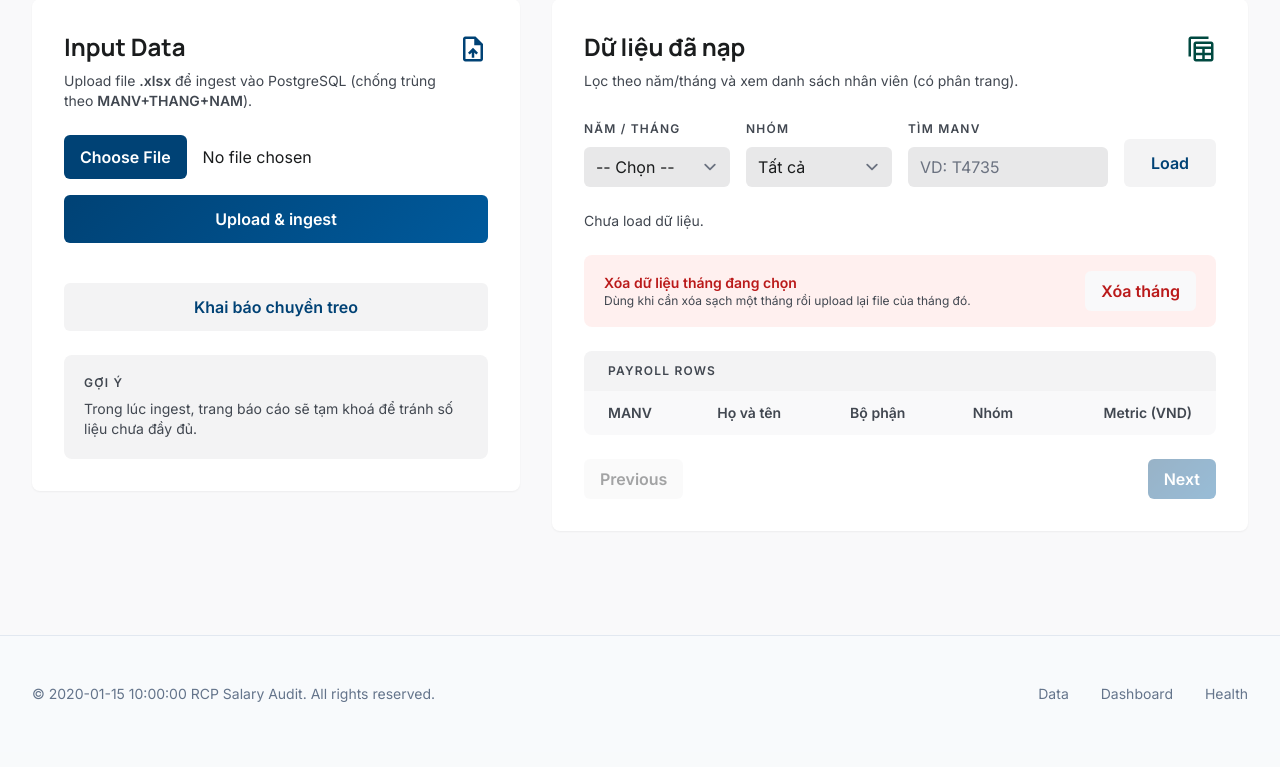
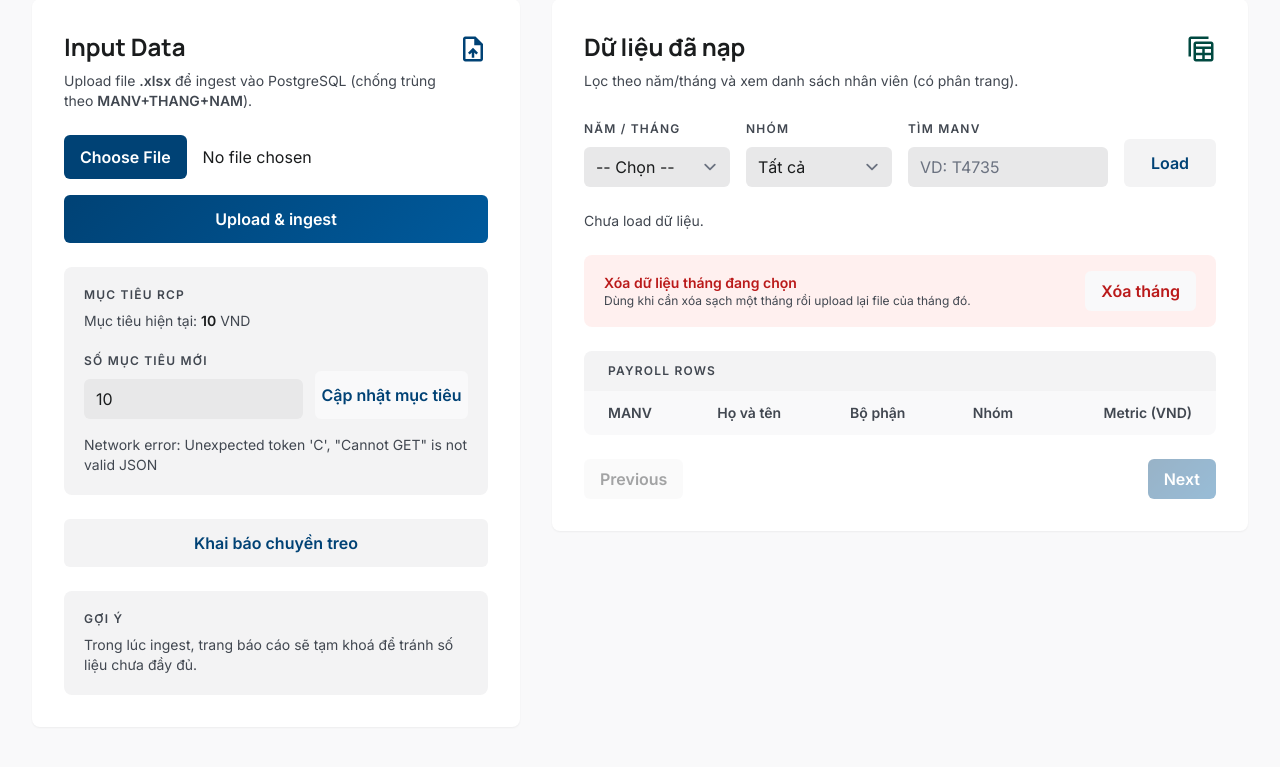
Before and after one commit to yuHM1512/general-dept, a Python web app: template templates/data_rcp.html in a window 1280 px wide. Shown: the part 105-872 px from the top of the page. Before the commit the page ends 807 px from the top, so only its background shows below. Run offline with Jinja, Linux system fonts and the light colour scheme; the template is opened without the code that fills it: most values are stand-ins (such as "Sample title", 1, 10 or a date in 2020); lists and menus that the app fills with data are empty; some libraries are stand-ins or nearby versions.

Commit message:
update set up muc tieu rcp

```diff
--- a/app/main.py
+++ b/app/main.py
@@ -377,6 +377,7 @@ def data_page(request: Request) -> HTMLResponse:
             "request": request,
             "app_name": settings.app_name,
             "target_salary_vnd_fmt": _fmt_vnd(settings.target_salary_vnd),
+            "target_salary_vnd": settings.target_salary_vnd,
             "now_year": datetime.utcnow().year,
             "active_nav": "rcp_data",
             "user": _current_user(request),
--- a/templates/base.html
+++ b/templates/base.html
@@ -134,7 +134,7 @@
         </div>
         <div class="flex items-center gap-3">
           <div class="hidden sm:block text-sm text-on-surface-variant">
-            Mục tiêu: <span class="font-semibold text-on-surface">{{ target_salary_vnd_fmt }}</span> VND
+            Mục tiêu: <span id="targetSalaryHeader" class="font-semibold text-on-surface">{{ target_salary_vnd_fmt }}</span> VND
           </div>
           {% if user %}
           <div class="hidden lg:flex items-center gap-2 text-sm text-slate-700 bg-white/70 border border-slate-200 rounded-full px-3 py-1">
--- a/templates/data_rcp.html
+++ b/templates/data_rcp.html
@@ -31,6 +31,34 @@
             Upload & ingest
           </button>
           <div id="uploadStatus" class="text-sm text-on-surface-variant"></div>
+        </form>
+
+        <form id="targetSalaryForm" class="space-y-4 rounded-xl bg-surface-container-low p-5">
+          <div>
+            <div class="text-xs font-semibold tracking-widest text-on-surface-variant uppercase">Mục tiêu RCP</div>
+            <div class="mt-2 text-sm text-on-surface-variant">
+              Mục tiêu hiện tại: <span id="currentTargetSalaryText" class="font-bold text-on-surface">{{ target_salary_vnd_fmt }}</span> VND
+            </div>
+          </div>
+          <div class="grid grid-cols-1 md:grid-cols-12 gap-3 items-end">
+            <div class="md:col-span-7">
+              <label class="text-xs font-semibold tracking-widest text-on-surface-variant uppercase">Số mục tiêu mới</label>
+              <input
+                id="targetSalaryInput"
+                type="text"
+                inputmode="numeric"
+                value="{{ target_salary_vnd }}"
+                class="mt-2 w-full rounded-md bg-surface-container-high border-0 focus:ring-2 focus:ring-primary/40"
+                placeholder="VD: 5600000"
+              />
+            </div>
+            <div class="md:col-span-5">
+              <button type="submit" class="w-full py-3 rounded-md font-bold text-primary bg-surface hover:bg-surface-container-high transition-all">
+                Cập nhật mục tiêu
+              </button>
+            </div>
+          </div>
+          <div id="targetSalaryStatus" class="text-sm text-on-surface-variant"></div>
         </form>
 
         <button
@@ -308,6 +336,64 @@
   document.getElementById("loadBtn").addEventListener("click", () => loadTable(true));
   document.getElementById("prevBtn").addEventListener("click", () => { current.offset = Math.max(0, current.offset - current.limit); loadTable(false); });
   document.getElementById("nextBtn").addEventListener("click", () => { current.offset += current.limit; loadTable(false); });
+
+  function parseTargetSalary(value) {
+    const normalized = String(value || "").replace(/[.,\s]/g, "");
+    const parsed = Number.parseInt(normalized, 10);
+    return Number.isFinite(parsed) ? parsed : null;
+  }
+
+  function setTargetSalaryDisplay(value) {
+    const formatted = fmtVnd(value);
+    document.getElementById("currentTargetSalaryText").textContent = formatted;
+    const header = document.getElementById("targetSalaryHeader");
+    if (header) header.textContent = formatted;
+    document.getElementById("targetSalaryInput").value = String(value);
+  }
+
+  async function loadTargetSalary() {
+    const status = document.getElementById("targetSalaryStatus");
+    try {
+      const res = await fetch("/api/rcp/target-salary");
+      const data = await res.json();
+      if (!res.ok) {
+        status.textContent = `Không tải được mục tiêu: ${JSON.stringify(data)}`;
+        return;
+      }
+      setTargetSalaryDisplay(data.target_salary_vnd);
+    } catch (err) {
+      status.textContent = `Network error: ${err?.message || err}`;
+    }
+  }
+
+  document.getElementById("targetSalaryForm").addEventListener("submit", async (e) => {
+    e.preventDefault();
+    const status = document.getElementById("targetSalaryStatus");
+    const value = parseTargetSalary(document.getElementById("targetSalaryInput").value);
+    if (!value || value <= 0) {
+      status.textContent = "Vui lòng nhập mục tiêu hợp lệ.";
+      return;
+    }
+    status.textContent = "Đang cập nhật...";
+    try {
+      const res = await fetch("/api/rcp/target-salary", {
+        method: "PUT",
+        headers: { "Content-Type": "application/json" },
+        body: JSON.stringify({ target_salary_vnd: value }),
+      });
+      const text = await res.text();
+      if (!res.ok) {
+        status.textContent = `Error: ${text}`;
+        return;
+      }
+      const data = JSON.parse(text);
+      setTargetSalaryDisplay(data.target_salary_vnd);
+      status.textContent = `Đã cập nhật mục tiêu thành ${data.target_salary_vnd_fmt} VND.`;
+    } catch (err) {
+      status.textContent = `Network error: ${err?.message || err}`;
+    }
+  });
+
   document.getElementById("deleteMonthBtn").addEventListener("click", async () => {
     const status = document.getElementById("tableStatus");
     const meta = document.getElementById("tableMeta");
@@ -564,5 +650,6 @@
   });
 
   fetchMonths();
+  loadTargetSalary();
 </script>
 {% endblock %}
```
